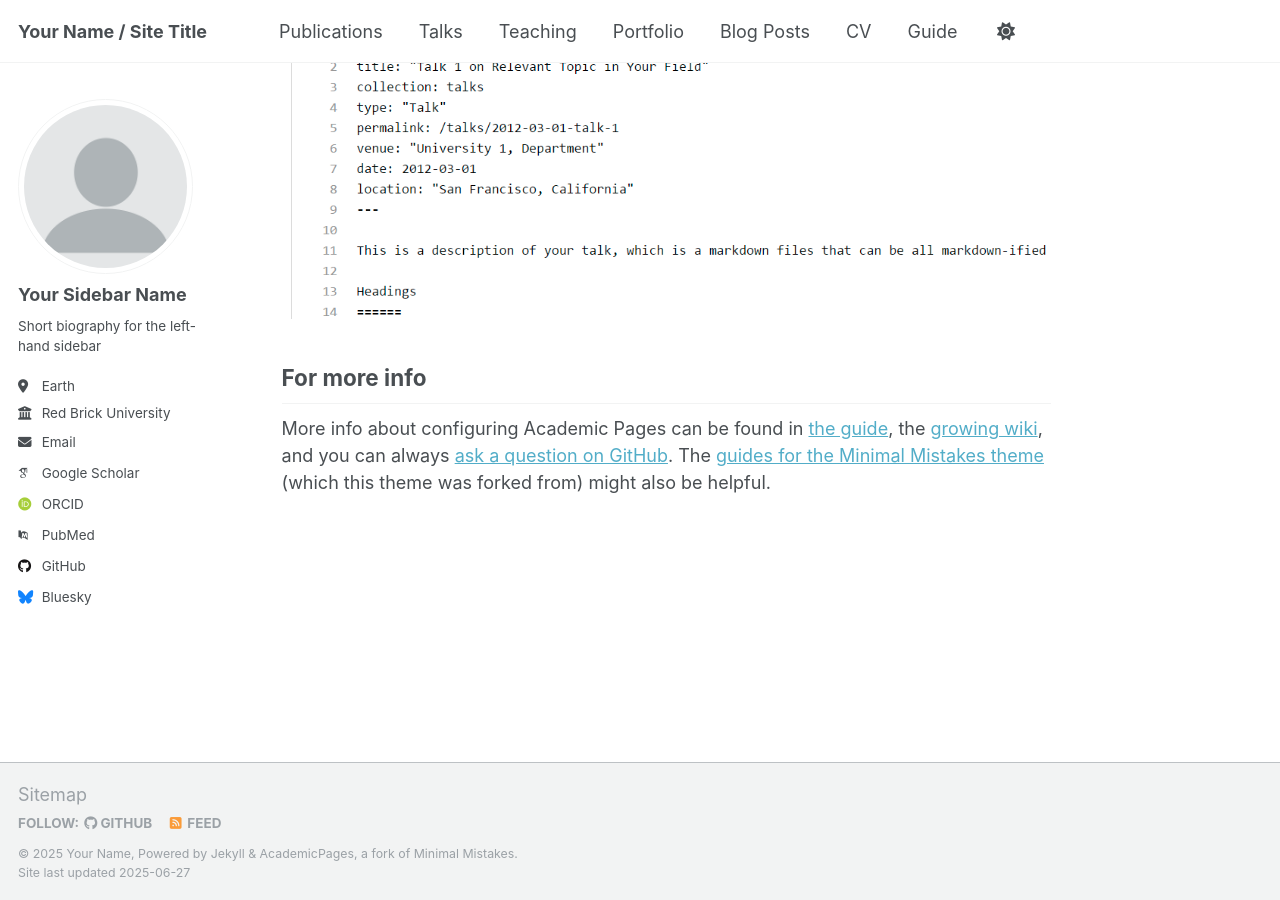
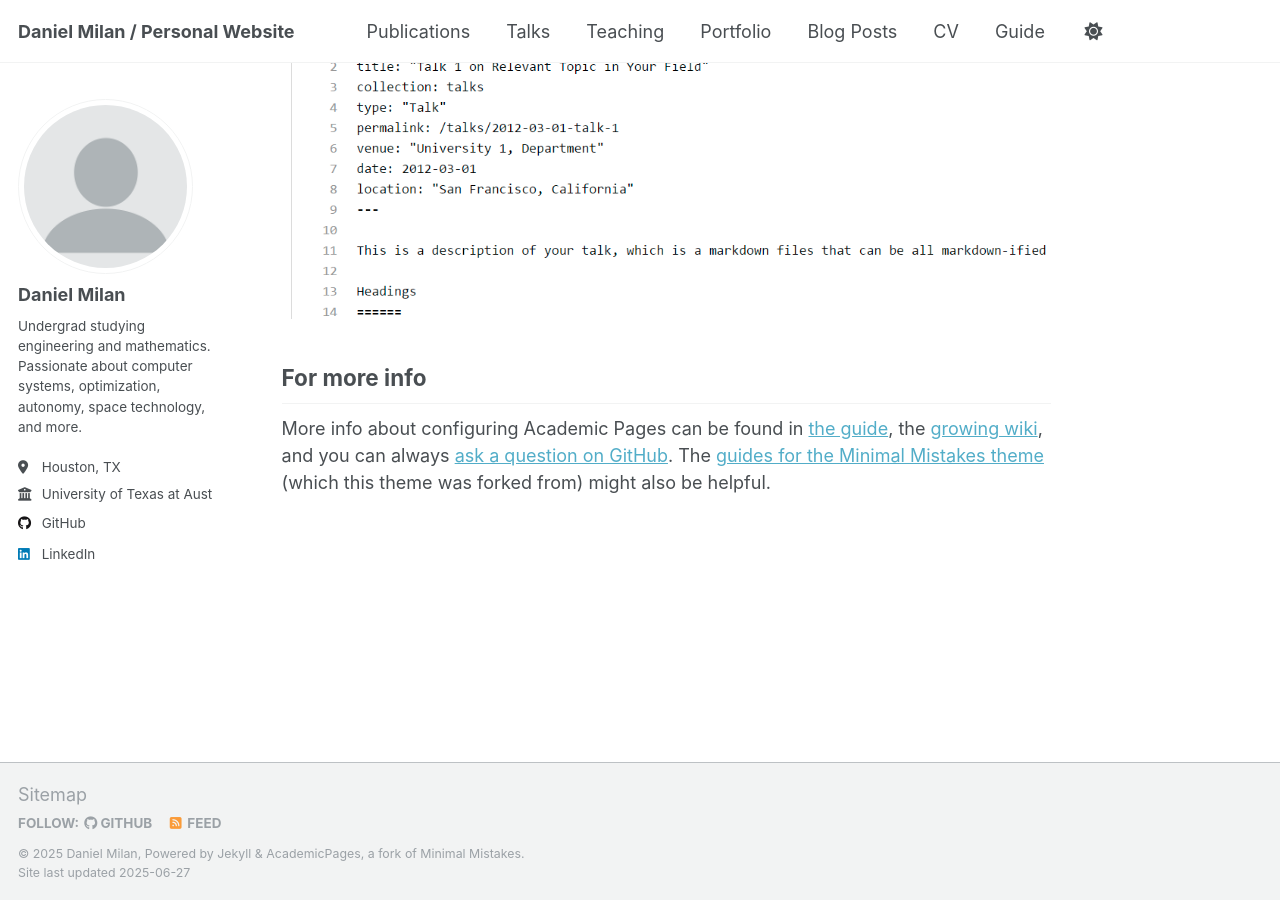
Before and after one commit to milan5000/milan5000.github.io, a Jekyll site: the page built from _pages/about.md, in a window 1280 px wide and 900 px high, scrolled down 2880 px. Built offline with Jekyll 4.4.1, drawn with Linux system fonts in a browser that asks for light colours; some web fonts are replaced; a script that is not in the unit is left out.

Commit message:
Initial config modification

```diff
--- a/_config.yml
+++ b/_config.yml
@@ -9,13 +9,13 @@
 # Basic Site Settings
 locale                   : "en-US"
 site_theme               : "default"
-title                    : "Your Name / Site Title"
+title                    : "Daniel Milan / Personal Website"
 title_separator          : "-"
-name                     : &name "Your Name"
-description              : &description "personal description"
-url                      : https://academicpages.github.io # the base hostname & protocol for your site e.g. "https://[your GitHub username].github.io" or if you already have some other page hosted on Github then use "https://[your GitHub username].github.io/[Your Repo Name]"
+name                     : &name "Daniel Milan"
+description              : &description "Test description"
+url                      : https://milan5000.github.io # the base hostname & protocol for your site e.g. "https://[your GitHub username].github.io" or if you already have some other page hosted on Github then use "https://[your GitHub username].github.io/[Your Repo Name]"
 baseurl                  : "" # the subpath of your site, e.g. "/blog"
-repository               : "academicpages/academicpages.github.io"
+repository               : "milan5000/milan5000.github.io"
 
 # Site Author - The following control what appear as part of the author content on the side bar.
 #               If a field is blank the icon and link will not appear, otherwise it will be shown.
@@ -23,22 +23,22 @@ repository               : "academicpages/academicpages.github.io"
 author:
   # Biographic information
   avatar           : "profile.png"
-  name             : "Your Sidebar Name"
+  name             : "Daniel Milan"
   pronouns         : # example: "she/her"
-  bio              : "Short biography for the left-hand sidebar"
-  location         : "Earth"
-  employer         : "Red Brick University"
+  bio              : "Undergrad studying engineering and mathematics. Passionate about computer systems, optimization, autonomy, space technology, and more."
+  location         : "Houston, TX"
+  employer         : "University of Texas at Austin"
   uri              : # URL
-  email            : "none@example.org"
+  email            : # "none@example.org"
 
   # Academic websites
   academia         : # URL
   arxiv            : # URL - Update with the correct link to your profile
-  googlescholar    : "https://scholar.google.com/citations?user=PS_CX0AAAAAJ"
+  googlescholar    : # "https://scholar.google.com/citations?user=PS_CX0AAAAAJ"
   impactstory      : # URL
-  orcid            : "http://orcid.org/yourorcidurl"
+  orcid            : # "http://orcid.org/yourorcidurl"
   semantic         : # URL
-  pubmed           : "https://www.ncbi.nlm.nih.gov/pubmed/?term=john+snow"
+  pubmed           : # "https://www.ncbi.nlm.nih.gov/pubmed/?term=john+snow"
   researchgate     : # URL
   scopus           : # URL
 
@@ -46,12 +46,12 @@ author:
   bitbucket        : # Username - Update with your username on the site
   codepen          : # Username
   dribbble         : # Username
-  github           : "academicpages"
+  github           : "milan5000"
   kaggle           : # Username
   stackoverflow    : # User number or user number and name (i.e., use "1" or "1/jeff-atwood")
 
   # Social media
-  bluesky          : "bsky.app" # Replace this with you Bluesky username
+  bluesky          : # "bsky.app" # Replace this with you Bluesky username
   facebook         : # Username
   flickr           : # Username
   foursquare       : # Username
@@ -60,7 +60,7 @@ author:
   keybase          : # Username
   instagram        : # Username
   lastfm           : # Username
-  linkedin         : # Username
+  linkedin         : milan-daniel
   mastodon         : # URL
   medium           : # URL
   pinterest        : # Username
@@ -216,7 +216,7 @@ kramdown:
 # These settings control the types of collections used by the template
 collections:
   teaching:
-    output: true
+    output: false
     permalink: /:collection/:path/
   publications:
     output: true
@@ -225,7 +225,7 @@ collections:
     output: true
     permalink: /:collection/:path/
   talks:
-    output: true
+    output: false
     permalink: /:collection/:path/
 
 
@@ -296,7 +296,7 @@ sass:
 permalink: /:categories/:title/
 # paginate: 5 # amount of posts to show
 # paginate_path: /page:num/
-timezone: Etc/UTC # http://en.wikipedia.org/wiki/List_of_tz_database_time_zones
+timezone: America/Chicago # http://en.wikipedia.org/wiki/List_of_tz_database_time_zones
 
 
 # Plugins
```
